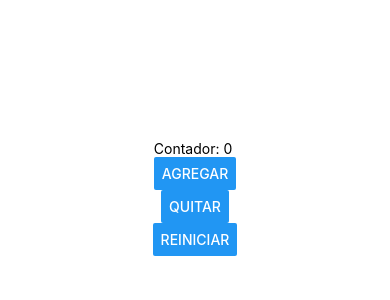
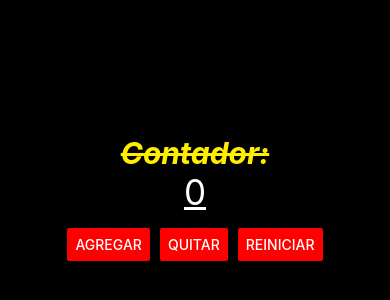
Before and after one commit to Elchema2005/PAM213, a React Native app in the folder Intro/: screen / in a window 390 px wide. Shown: the part 224-524 px from the top of the page. Built offline with nearby package versions, Linux system fonts and the light colour scheme.

Commit message:
Prectica No.6

```diff
--- a/Intro/App.js
+++ b/Intro/App.js
@@ -1,33 +1,8 @@
-//zona 1 import: Zona de importaciones
-import { StatusBar } from 'expo-status-bar';
-import { StyleSheet, Text, View,Button } from 'react-native';
-import React,{useState} from 'react';
+import Contador from './Screen/Contador';
 
 //zona 2 main: Zona de componentes
 export default function App() {
-
-  const [contador,setContador]=useState(0);
-
   return (
-    <View style={styles.container}>
-      <Text>Contador: {contador} </Text>      {/*shift + alt + A */}
-      <Button title="Agregar" onPress={()=>setContador(contador + 1)}/>
-
-        <Button title="Quitar" onPress={()=>setContador(contador - 1)}/>
-
-          <Button title="Reiniciar" onPress={()=>setContador(contador * 0)}/>
-
-    <StatusBar style="auto" />
-    </View>
+    <Contador></Contador>
   );
 }
-
-//Zona 3: Zona de los estilos
-const styles = StyleSheet.create({
-  container: {
-    flex: 1,
-    backgroundColor: '#fff',
-    alignItems: 'center',
-    justifyContent: 'center',
-  },
-});
--- /dev/null
+++ b/Intro/Screen/Contador.js
@@ -0,0 +1,58 @@
+//zona 1 import: Zona de importaciones
+import { StatusBar } from 'expo-status-bar';
+import { StyleSheet, Text, View,Button } from 'react-native';
+import React,{useState} from 'react';
+
+//zona 2 main: Zona de componentes
+export default function App() {
+
+const [contador,setContador]=useState(0);
+
+return (
+    <View style={styles.container}>
+      <Text style={styles.Texto}>Contador:</Text>
+      <Text style={styles.Texto2}>{contador}</Text>
+
+      <View style={styles.botonesContainer}>
+
+    <Button color={"red"} title="Agregar" onPress={()=>setContador(contador + 1)}/>
+        <Button color={"red"} title="Quitar" onPress={()=>setContador(contador - 1)}/>
+          <Button color={"red"} title="Reiniciar" onPress={()=>setContador(contador * 0)}/>
+            </View>
+    <StatusBar style="auto" />
+    </View>
+);
+}
+
+//Zona 3: Zona de los estilos
+const styles = StyleSheet.create({
+container: {
+    flex: 1,
+    backgroundColor: '#000000ff',
+    alignItems: 'center',
+    justifyContent: 'center',
+},
+  Texto:{
+    color:"#ffee00ff",
+    fontSize: 30,
+    frontFamily:'Times New Roman',
+    fontWeight:'bold',
+    fontStyle:'italic',
+    textDecorationLine:'Line-through',
+},
+  Texto2:{
+    color:"#ffffffff",
+    fontSize: 35,
+    frontFamily:'Courier',
+    fontWeight:'400',
+    fontStyle:'normal',
+    textDecorationLine:'underLine',
+},
+botonesContainer:{
+  marginTop:15,
+  flexDirection:'row',
+  alignItems:'center',
+  justifyContent:'center',
+  gap:10,
+}
+});
```
